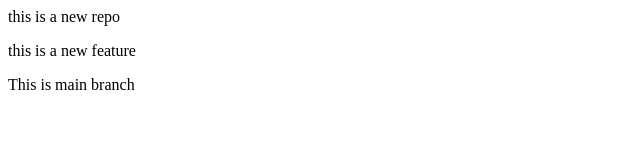
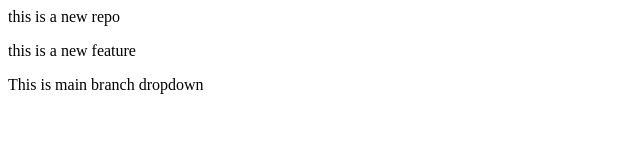
Before and after one commit to Varshitha-P-Keka/local-repo, a plain HTML site: page index.html in a window 1280 px wide. Shown: the full height of the page, 0-640 px from the left. Drawn offline with Linux system fonts and the light colour scheme.

Commit message:
dropdown chnages

```diff
--- a/index.html
+++ b/index.html
@@ -1,3 +1,3 @@
 <p>this is a new repo</p>
 <p>this is a new feature</p>
-<p>This is main branch</p>
+<p>This is main branch dropdown</p>
```
